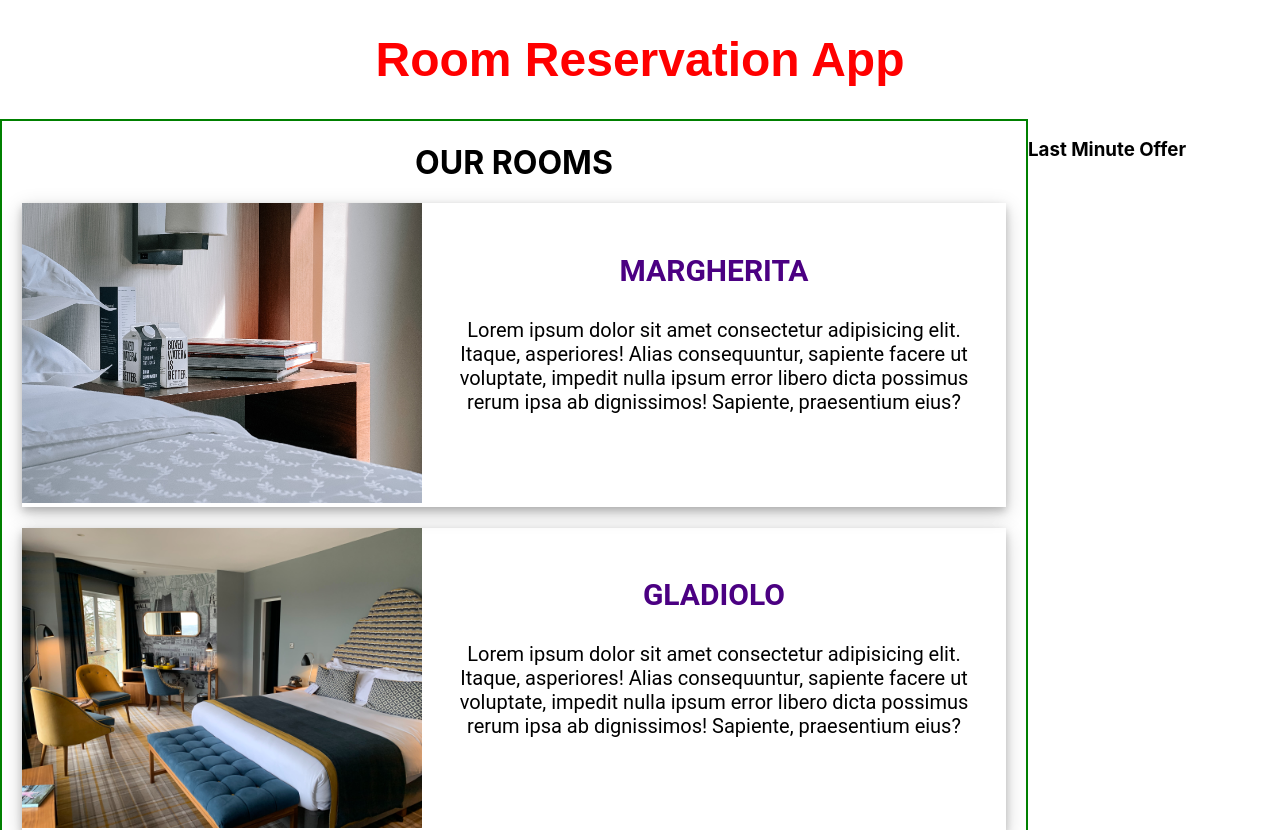
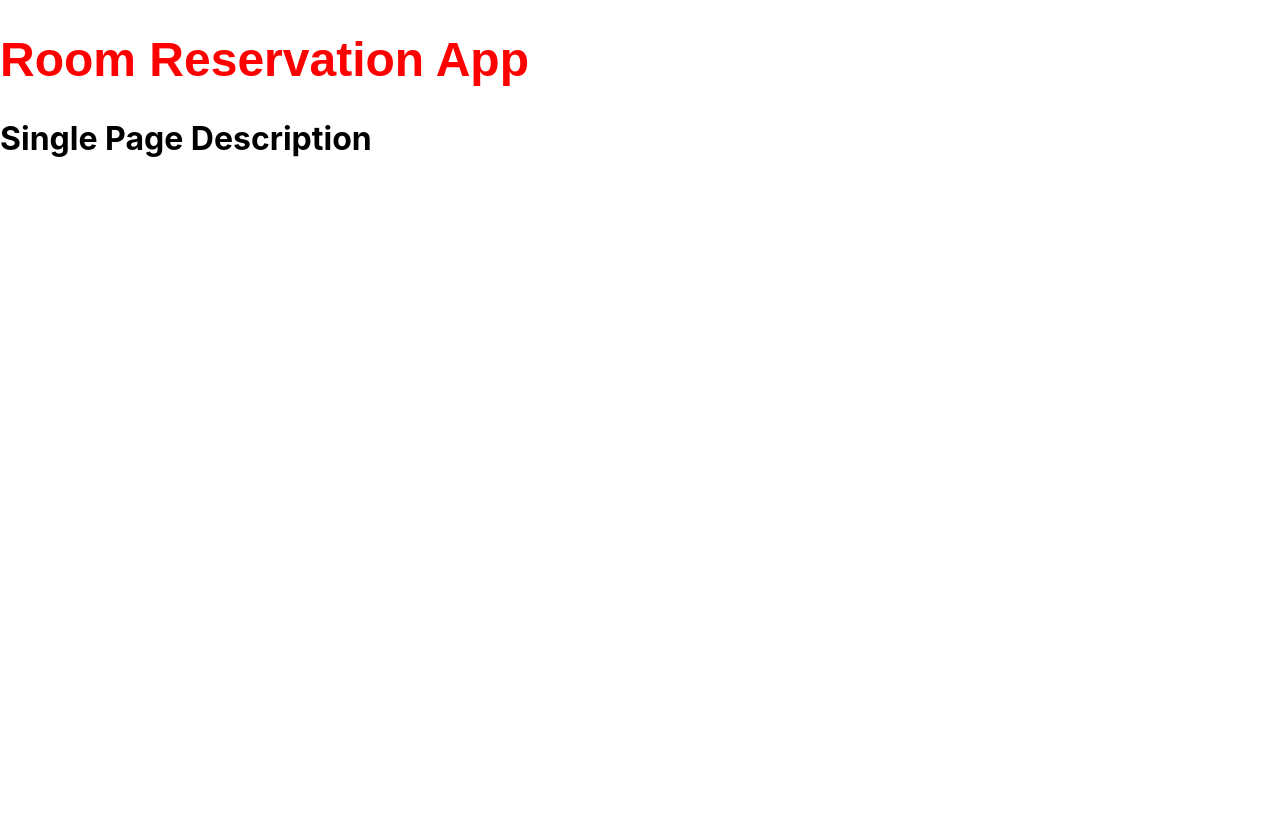
Before and after one commit to FrancescoMicunco/rooms_reservation, a React (Create React App) app: page /rooms in a window 1280 px wide. Shown: the top 830 px of the page. After the commit the page ends 800 px from the top, so only its background shows below. Built offline with nearby package versions, Linux system fonts and the light colour scheme.

Commit message:
React Router Dom

```diff
--- a/package.json
+++ b/package.json
@@ -8,6 +8,7 @@
     "@testing-library/user-event": "^13.5.0",
     "react": "^18.2.0",
     "react-dom": "^18.2.0",
+    "react-router-dom": "^6.3.0",
     "react-scripts": "5.0.1",
     "web-vitals": "^2.1.4"
   },
--- a/src/App.jsx
+++ b/src/App.jsx
@@ -1,14 +1,24 @@
 import "./App.css";
-import HomePage from "./Pages/HomePage";
+import { BrowserRouter, Routes, Route } from 'react-router-dom'
+import HomePage from './Pages/HomePage'
+import SingleRoom from './Pages/SingleRoom'
+import ErrorPage from './Pages/ErrorPage'
 
 function App() {
-    return (<div className="App" >
-        <div>
-            <h1 className="bigTitle" > Room Reservation App </h1>
-        </div>
-        <HomePage />
+    return (
 
-    </div>
+        <BrowserRouter>
+            <div>
+                <h1 className="bigTitle" > Room Reservation App </h1>
+            </div>
+            <Routes>
+                {/* <div className="App" > */}
+                <Route path="/" element={<HomePage />} />
+                <Route path="/:id" element={<SingleRoom />} />
+                <Route path="*" element={<ErrorPage />} />
+                {/* </div> */}
+            </Routes>
+        </BrowserRouter>
     );
 }
 
--- a/src/Components/RoomCard.jsx
+++ b/src/Components/RoomCard.jsx
@@ -2,6 +2,8 @@ import React from "react";
 import room from "../data/rooms";
 
 const CardRoom = () => {
+
+
     return (
         <div>
             {room.map((room) => (
--- /dev/null
+++ b/src/Pages/ErrorPage.jsx
@@ -0,0 +1,9 @@
+import React from "react";
+
+const ErrorPage = () => {
+    return (
+        <h1>Error Page</h1>
+    )
+}
+
+export default ErrorPage
--- a/src/Pages/Rooms.jsx
+++ b/src/Pages/Rooms.jsx
@@ -3,12 +3,13 @@ import CardRoom from "../Components/RoomCard"
 
 const Rooms = (room) => {
     console.log("this is prop", room)
-    return (<div>
-        <h1> OUR ROOMS </h1>
+    return (
         <div>
-            <CardRoom key={room.id} />
-        </div>
-    </div>
+            <h1> OUR ROOMS </h1>
+            <div onClick={e => console.log("single room")}>
+                <CardRoom key={room.id} />
+            </div>
+        </div >
     );
 };
 
--- a/src/Pages/SingleRoom.jsx
+++ b/src/Pages/SingleRoom.jsx
@@ -1 +1,11 @@
 import React from "react";
+
+const SingleRoom = () => {
+    return (
+        <h1>Single Page Description</h1>
+    )
+
+
+}
+
+export default SingleRoom
```
Also changed, not shown: 1 other file (tests, documents, lock files or other folders).
